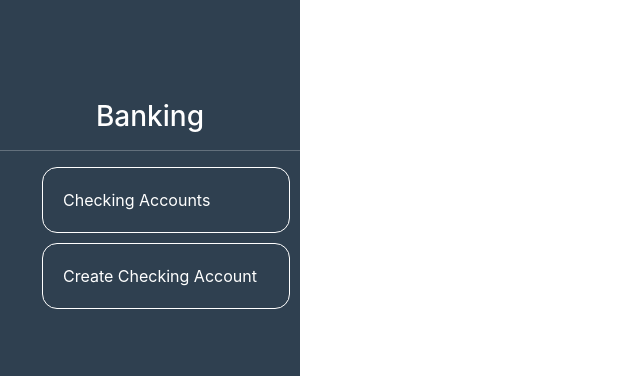
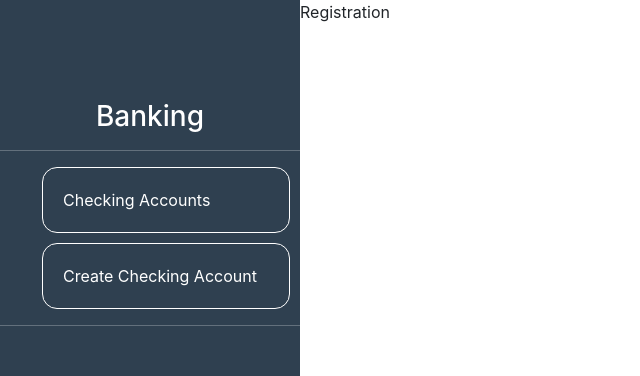
Before and after one commit to FedeOt/ot-upcamp, a React (Create React App) app: page /bank/registration in a window 1280 px wide. Shown: the top 376 px of the page, without its empty margins (0-640 px from the left). Built offline with nearby package versions, Linux system fonts and the light colour scheme.

Commit message:
Registration component created + component added to the routes

```diff
--- /dev/null
+++ b/src/components/Registration.jsx
@@ -0,0 +1,7 @@
+import React from 'react'
+
+export const Registration = () => {
+  return (
+    <div>Registration</div>
+  )
+}
--- a/src/components/Sidebar.jsx
+++ b/src/components/Sidebar.jsx
@@ -1,6 +1,7 @@
 
 import { Link } from 'react-router-dom'
 import { sidebarData } from '../data/sidebarData'
+import { getRole } from '../helpers/sessionStorage'
 
 
 export const Sidebar = () => {
@@ -17,6 +18,11 @@ export const Sidebar = () => {
             ))
         }
       </ul>
+      <hr />
+      {
+        getRole() === 'ROLE_ADMIN' &&
+        <Link className='link' to='/bank/Registration'>Create User</Link>
+      }
     </div>
   )
 }
--- a/src/pages/MainScreen.jsx
+++ b/src/pages/MainScreen.jsx
@@ -2,6 +2,7 @@
 import { Route, Routes } from 'react-router-dom';
 import { CheckingAccountCreation } from '../components/CheckingAccountCreation';
 import { CheckingAccountsList } from '../components/CheckingAccountsList';
+import { Registration } from '../components/Registration';
 import { Sidebar } from '../components/Sidebar';
 
 
@@ -18,6 +19,7 @@ export const MainScreen = () => {
           <Routes>
             <Route path='accounts' element={<CheckingAccountsList/>}/>
             <Route path='creation' element={<CheckingAccountCreation/>}/>
+            <Route path='registration' element={<Registration/>}/>
           </Routes>
 
 
```
